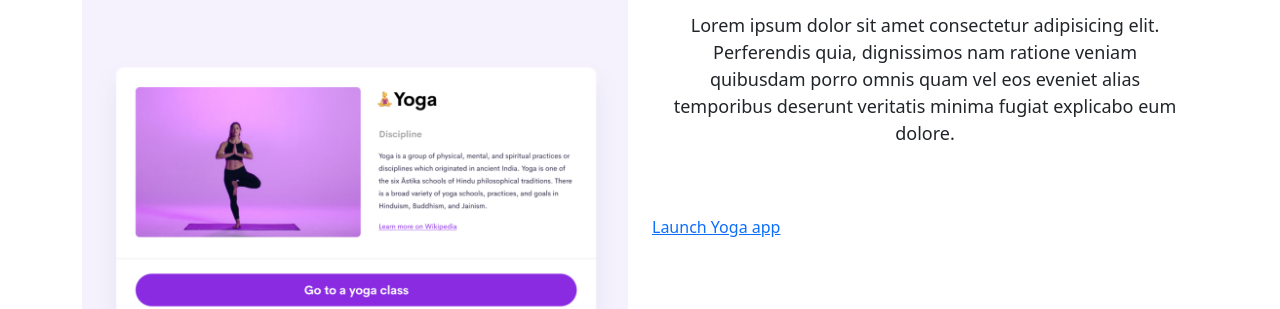
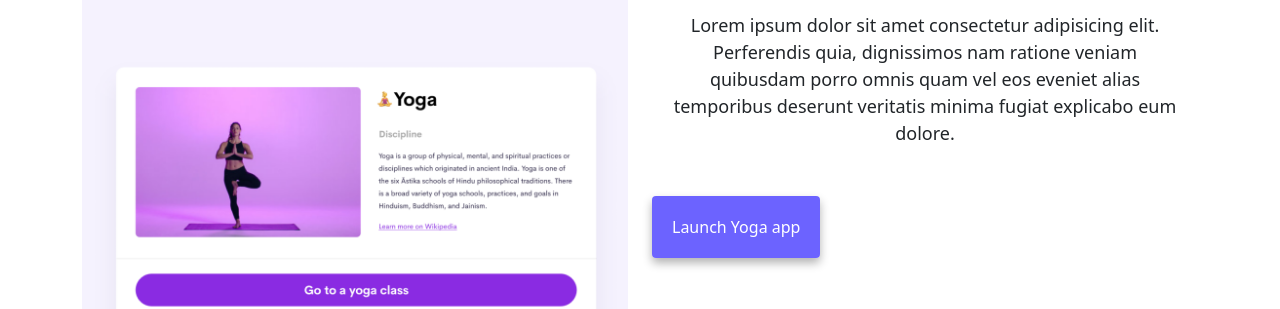
Before and after one commit to bhaawnaBM/responsivePage, a website: page index.html in a window 1280 px wide. Shown: the part 494-803 px from the top of the page. Drawn offline with nearby package versions, Linux system fonts and the light colour scheme.

Commit message:
made changes to media settings

```diff
--- a/style.css
+++ b/style.css
@@ -52,19 +52,20 @@ p {
     display: block;
     text-align: center;
     margin: 0 20px;
-    background: var(--primary-color);
-    padding: 20px;
-    color: white;
-    text-decoration: none;
-    box-shadow: var(--box-shadow);
-    border-radius: 4px;
   }
   h1 {
     font-size: 45px;
     line-height: 1.5;
   }
 }
-
+.launchApp {
+  background: var(--primary-color);
+  padding: 20px;
+  color: white;
+  text-decoration: none;
+  box-shadow: var(--box-shadow);
+  border-radius: 4px;
+}
 .contact-link {
   background: var(--primary-color);
   box-shadow: var(--box-shadow);
```
